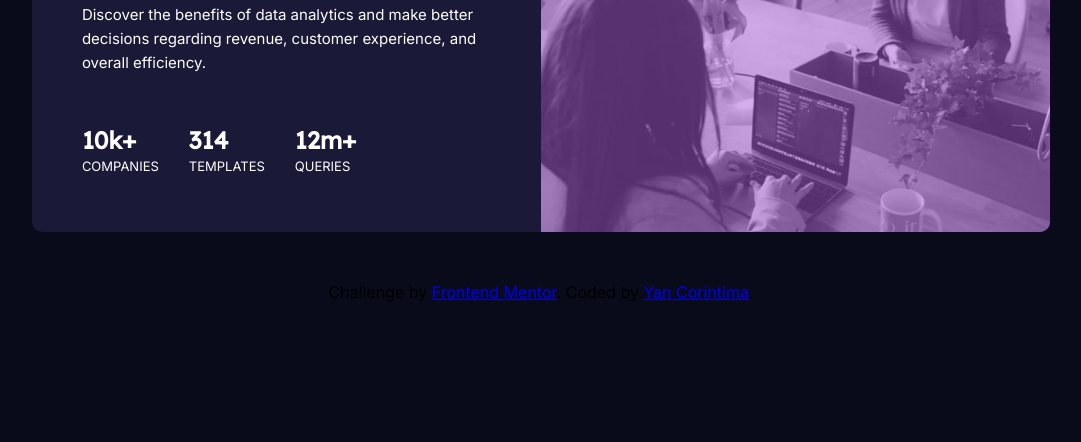
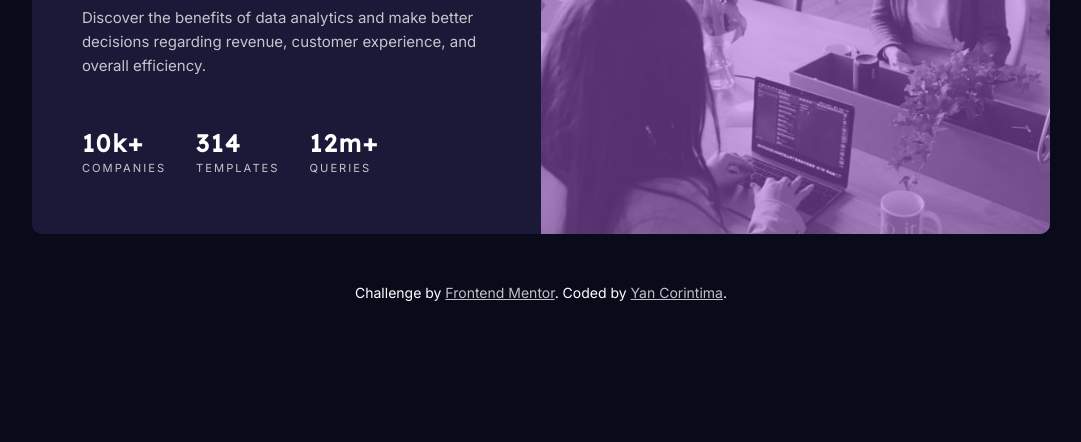
Before and after one commit to Nigraum/stats-preview-card, a plain HTML site: page index.html in a window 1280 px wide. Shown: the part 358-800 px from the top of the page, without its empty margins (99-1180 px from the left). Drawn offline with Linux system fonts and the light colour scheme.

Commit message:
Finishing project

```diff
--- a/assets/styles.css
+++ b/assets/styles.css
@@ -62,11 +62,15 @@ main .card h1 span {
 main .card p {
   padding: 0 20px;
   margin-bottom: 30px;
+  color: var(--main-p);
 }
 
 main .card ul li {
   margin-bottom: 20px;
   text-transform: uppercase;
+  color: var(--main-p);
+  letter-spacing: 2px;
+  font-size: 0.7rem;
 }
 
 main .card ul li span {
@@ -74,19 +78,22 @@ main .card ul li span {
   text-transform: lowercase;
   font-weight: 700;
   font-family: 'Lexend Deca', sans-serif;
+  color: var(--white);
+  font-size: 1rem;
 }
 
 ul {
   list-style: none;
 }
 
-.footer {
-  font-size: 11px;
+footer {
+  font-size: 14px;
   text-align: center;
+  color: var(--white);
 }
 
-.footer a {
-  color: hsl(228, 45%, 44%);
+footer a {
+  color: var(--main-p);
 }
 
 @media (min-width: 768px) {
@@ -118,7 +125,8 @@ ul {
 
   main .card ul li {
     margin-right: 1.875rem;
-    font-size: 0.813rem;
+    font-size: 0.7rem;
+    color: var(--main-p);
   }
 
   main .card ul li span {
@@ -128,6 +136,7 @@ ul {
     font-family: 'Lexend Deca', sans-serif;
     font-size: 1.5rem;
     margin-bottom: 3px;
+    color: var(--white);
   }
 }
 
```
